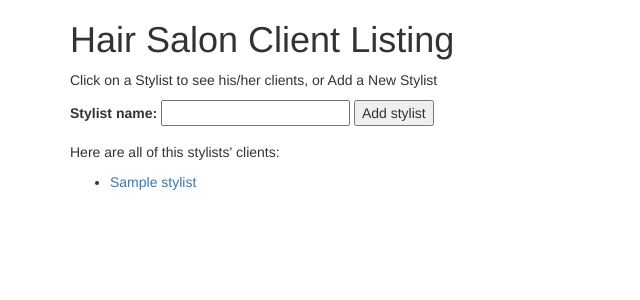
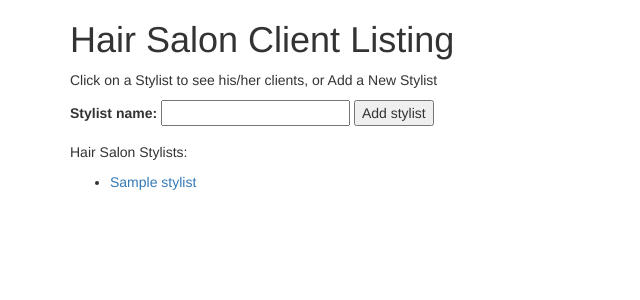
Before and after one commit to evanb2/Assessment3, a PHP site: template views/index.html.twig in a window 1280 px wide. Shown: the top 300 px of the page, without its empty margins (0-640 px from the left). Run offline with PHP 8.4, Linux system fonts and the light colour scheme; the template is opened without the code that fills it: most values are stand-ins (such as "Sample title", 1, 10 or a date in 2020); some libraries are stand-ins or nearby versions.

```diff
--- a/app/app.php
+++ b/app/app.php
@@ -28,6 +28,7 @@
       return $app['twig']->render('clients.html.twig', array('clients' => Client::getAll()));
     });
 
+    //"call to getClients on null" error; because the find() function isn't putting anything into $stylist variable
     $app->get("/stylists/{id}", function($id) use ($app) {
       $stylist = Stylist::find($id);
       return $app['twig']->render('stylistsId.html.twig', array('stylists' => $stylist, 'clients' => $stylist->getClients()));
--- a/views/index.html.twig
+++ b/views/index.html.twig
@@ -16,7 +16,7 @@
     </form>
 
     {% if stylists is not empty %}
-      <p>Here are all of this stylists' clients:</p>
+      <p>Hair Salon Stylists:</p>
       <ul>
         {% for stylist in stylists %}
           <li><a href="/stylists/{{ stylist.getId }}">{{ stylist.getName }}</a></li>
```
Also changed, not shown: tests/StylistTest.php (+2 -2 lines).
